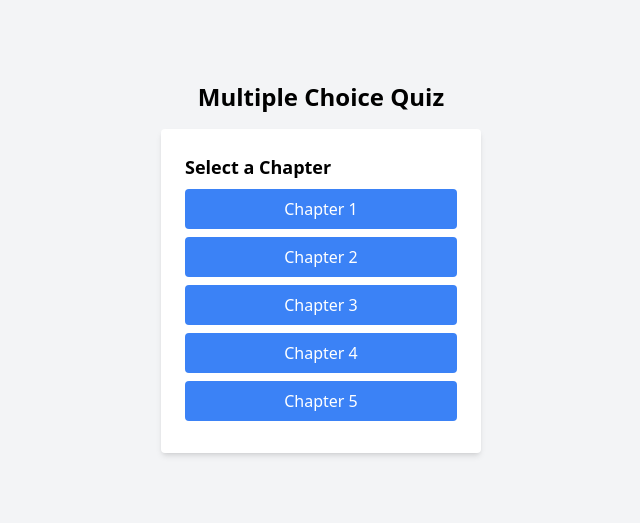
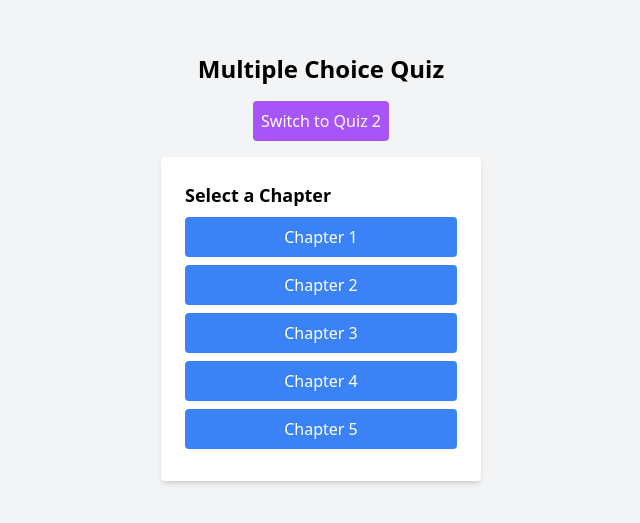
Before and after one commit to ieatn/quizapp, a React (Vite) app: page / in a window 1280 px wide. Shown: the part 133-656 px from the top of the page, without its empty margins (319-959 px from the left). Built offline with nearby package versions, Linux system fonts and the light colour scheme.

Commit message:
toggle between memorize terms and exam questions

```diff
--- a/src/App.jsx
+++ b/src/App.jsx
@@ -1,6 +1,6 @@
 import React, { useState } from 'react';
-import questions from './questions';
-// import questions from './questions2';
+import questions1 from './questions';
+import questions2 from './questions2';
 
 export default function App() {
   const [currentQuestionIndex, setCurrentQuestionIndex] = useState(0);
@@ -8,6 +8,7 @@ export default function App() {
   const [showResults, setShowResults] = useState(false);
   const [selectedChapter, setSelectedChapter] = useState(null);
   const [selectedQuestions, setSelectedQuestions] = useState([]);
+  const [activeQuestionSet, setActiveQuestionSet] = useState(1); // 1 for questions1, 2 for questions2
 
   const handleChapterSelect = (chapter) => {
     setSelectedChapter(chapter);
@@ -15,9 +16,19 @@ export default function App() {
   };
 
   const getRandomQuestions = (num, chapter) => {
+    const questions = activeQuestionSet === 1 ? questions1 : questions2;
     const filteredQuestions = questions.filter(q => q.chapter === chapter);
     const shuffledQuestions = filteredQuestions.sort(() => 0.5 - Math.random());
     return shuffledQuestions.slice(0, num);
+  };
+
+  const toggleQuestionSet = () => {
+    setActiveQuestionSet(activeQuestionSet === 1 ? 2 : 1);
+    setSelectedChapter(null);
+    setSelectedQuestions([]);
+    setCurrentQuestionIndex(0);
+    setSelectedAnswers([]);
+    setShowResults(false);
   };
 
   const handleAnswer = (option) => {
@@ -68,11 +79,16 @@ export default function App() {
   return (
     <div className="flex flex-col items-center justify-center min-h-screen bg-gray-100">
       <h1 className="text-2xl font-bold mb-4">Multiple Choice Quiz</h1>
+      <button
+        className="bg-purple-500 text-white p-2 rounded mb-4 hover:bg-purple-600"
+        onClick={toggleQuestionSet}
+      >
+        Switch to Quiz {activeQuestionSet === 1 ? '2' : '1'}
+      </button>
       {!selectedChapter ? (
         <div className="bg-white p-6 rounded shadow-md w-80">
           <h2 className="text-lg font-semibold mb-2">Select a Chapter</h2>
           {[1, 2, 3, 4, 5].map((chapter) => (
-          // {[11, 12, 13, 14, 15].map((chapter) => (
             <button
               key={chapter}
               className="bg-blue-500 text-white p-2 rounded mb-2 hover:bg-blue-600 w-full"
@@ -84,6 +100,18 @@ export default function App() {
         </div>
       ) : (
         <div className="bg-white p-6 rounded shadow-md w-80">
+          <button
+            className="bg-gray-500 text-white p-2 rounded mb-4 hover:bg-gray-600 w-full"
+            onClick={() => {
+              setSelectedChapter(null);
+              setSelectedQuestions([]);
+              setCurrentQuestionIndex(0);
+              setSelectedAnswers([]);
+              setShowResults(false);
+            }}
+          >
+            Back to Table of Contents
+          </button>
           {showResults ? (
             renderResults()
           ) : (
--- a/src/questions2.js
+++ b/src/questions2.js
@@ -1,15 +1,224 @@
 const questions = [
-    {
-      "question": "What are the four primary modes of Dialectical Behavior Therapy (DBT)?",
-      "options": [
-        "Individual therapy, group skills training, phone coaching, therapist consultation",
-        "Medication management, exposure therapy, cognitive restructuring, family therapy",
-        "Psychoanalysis, mindfulness, emotion regulation, interpersonal effectiveness",
-        "Support groups, crisis intervention, journaling, relapse prevention"
-      ],
-      "answer": "Individual therapy, group skills training, phone coaching, therapist consultation",
-      "chapter": 1
-    },
+  {
+    "question": "Which cluster A personality disorder is characterized by magical thinking and ideas of reference?",
+    "options": [
+      "Paranoid",
+      "Schizoid",
+      "Schizotypal",
+      "Avoidant"
+    ],
+    "answer": "Schizotypal",
+    "chapter": 1
+  },
+  {
+    "question": "What percentage of individuals with borderline personality disorder have comorbid substance use disorders?",
+    "options": [
+      "30%",
+      "50%",
+      "67%",
+      "80%"
+    ],
+    "answer": "67%",
+    "chapter": 1
+  },
+  {
+    "question": "Which personality disorder is most associated with 'incel' behavior according to the notes?",
+    "options": [
+      "Antisocial",
+      "Borderline",
+      "Avoidant",
+      "Narcissistic"
+    ],
+    "answer": "Avoidant",
+    "chapter": 1
+  },
+  {
+    "question": "What is the core biological factor in Linehan's biosocial model of borderline personality disorder?",
+    "options": [
+      "Dopamine dysregulation",
+      "Emotion dysregulation",
+      "Serotonin deficiency",
+      "Amygdala hyperactivity"
+    ],
+    "answer": "Emotion dysregulation",
+    "chapter": 1
+  },
+  {
+    "question": "Which treatment modality specifically targets shame and low self-esteem in borderline personality disorder?",
+    "options": [
+      "Exposure therapy",
+      "Pharmacotherapy",
+      "DBT skills training",
+      "Psychodynamic therapy"
+    ],
+    "answer": "DBT skills training",
+    "chapter": 1
+  },
+  {
+    "question": "What physical complication is characteristic of bulimia nervosa due to purging?",
+    "options": [
+      "Brittle hair",
+      "Chipmunk cheeks",
+      "Irregular heartbeat",
+      "Osteoporosis"
+    ],
+    "answer": "Chipmunk cheeks",
+    "chapter": 2
+  },
+  {
+    "question": "Which medication is FDA-approved for binge eating disorder?",
+    "options": [
+      "Prozac",
+      "Zyprexa",
+      "Vyvanse",
+      "Wellbutrin"
+    ],
+    "answer": "Vyvanse",
+    "chapter": 2
+  },
+  {
+    "question": "What distinguishes anorexia nervosa binge-eating/purging type from bulimia nervosa?",
+    "options": [
+      "Frequency of episodes",
+      "Body weight status",
+      "Presence of tooth erosion",
+      "Comorbid depression"
+    ],
+    "answer": "Body weight status",
+    "chapter": 2
+  },
+  {
+    "question": "Which psychological factor is commonly addressed in CBT-E for eating disorders?",
+    "options": [
+      "Magical thinking",
+      "Perfectionism",
+      "Callous unemotional traits",
+      "Ideas of reference"
+    ],
+    "answer": "Perfectionism",
+    "chapter": 2
+  },
+  {
+    "question": "What BMI range indicates severe anorexia nervosa?",
+    "options": [
+      "BMI > 17",
+      "BMI > 16",
+      "BMI > 15",
+      "BMI < 15"
+    ],
+    "answer": "BMI > 15",
+    "chapter": 2
+  },
+  {
+    "question": "Which neurotransmitter system does alcohol primarily affect to produce intoxication?",
+    "options": [
+      "Dopamine and norepinephrine",
+      "GABA and glutamate",
+      "Serotonin and endorphins",
+      "Acetylcholine and cannabinoids"
+    ],
+    "answer": "GABA and glutamate",
+    "chapter": 3
+  },
+  {
+    "question": "What is a characteristic sign of opioid withdrawal?",
+    "options": [
+      "Pinpoint pupils",
+      "Excessive yawning",
+      "Delirium tremens",
+      "Chipmunk cheeks"
+    ],
+    "answer": "Excessive yawning",
+    "chapter": 3
+  },
+  {
+    "question": "Which harm reduction strategy specifically targets opioid users?",
+    "options": [
+      "Weekly unit limits",
+      "Naloxone distribution",
+      "Designated driver programs",
+      "THC reduction"
+    ],
+    "answer": "Naloxone distribution",
+    "chapter": 3
+  },
+  {
+    "question": "What mechanism explains amphetamine's effect as a stimulant?",
+    "options": [
+      "Blocks dopamine reuptake",
+      "Directly releases dopamine",
+      "Agonizes nicotinic receptors",
+      "Enhances GABA inhibition"
+    ],
+    "answer": "Directly releases dopamine",
+    "chapter": 3
+  },
+  {
+    "question": "Which substance's withdrawal can include delirium tremens requiring medical detox?",
+    "options": [
+      "Cannabis",
+      "Cocaine",
+      "Alcohol",
+      "Inhalants"
+    ],
+    "answer": "Alcohol",
+    "chapter": 3
+  },
+  {
+    "question": "What genetic contribution is noted for autism spectrum disorder?",
+    "options": [
+      "20%",
+      "50%",
+      "80%",
+      "100%"
+    ],
+    "answer": "80%",
+    "chapter": 4
+  },
+  {
+    "question": "Which disorder requires evidence of conduct disorder before age 15 for diagnosis at 18?",
+    "options": [
+      "Oppositional defiant disorder",
+      "ADHD",
+      "Antisocial personality disorder",
+      "Intermittent explosive disorder"
+    ],
+    "answer": "Antisocial personality disorder",
+    "chapter": 4
+  },
+  {
+    "question": "What is the primary focus of Applied Behavior Analysis (ABA) for autism?",
+    "options": [
+      "Medication management",
+      "Social skills training",
+      "Emotion regulation",
+      "Early behavioral intervention"
+    ],
+    "answer": "Early behavioral intervention",
+    "chapter": 4
+  },
+  {
+    "question": "Which neurodevelopmental disorder shows 3x higher prevalence in males?",
+    "options": [
+      "Conduct disorder",
+      "Binge eating disorder",
+      "ADHD",
+      "Borderline personality disorder"
+    ],
+    "answer": "ADHD",
+    "chapter": 4
+  },
+  {
+    "question": "What distinguishes conduct disorder from oppositional defiant disorder?",
+    "options": [
+      "Anger toward authority figures",
+      "Violation of others' basic rights",
+      "Presence of hyperactivity",
+      "Need for early intervention"
+    ],
+    "answer": "Violation of others' basic rights",
+    "chapter": 4
+  }
 
   ];
 
```
